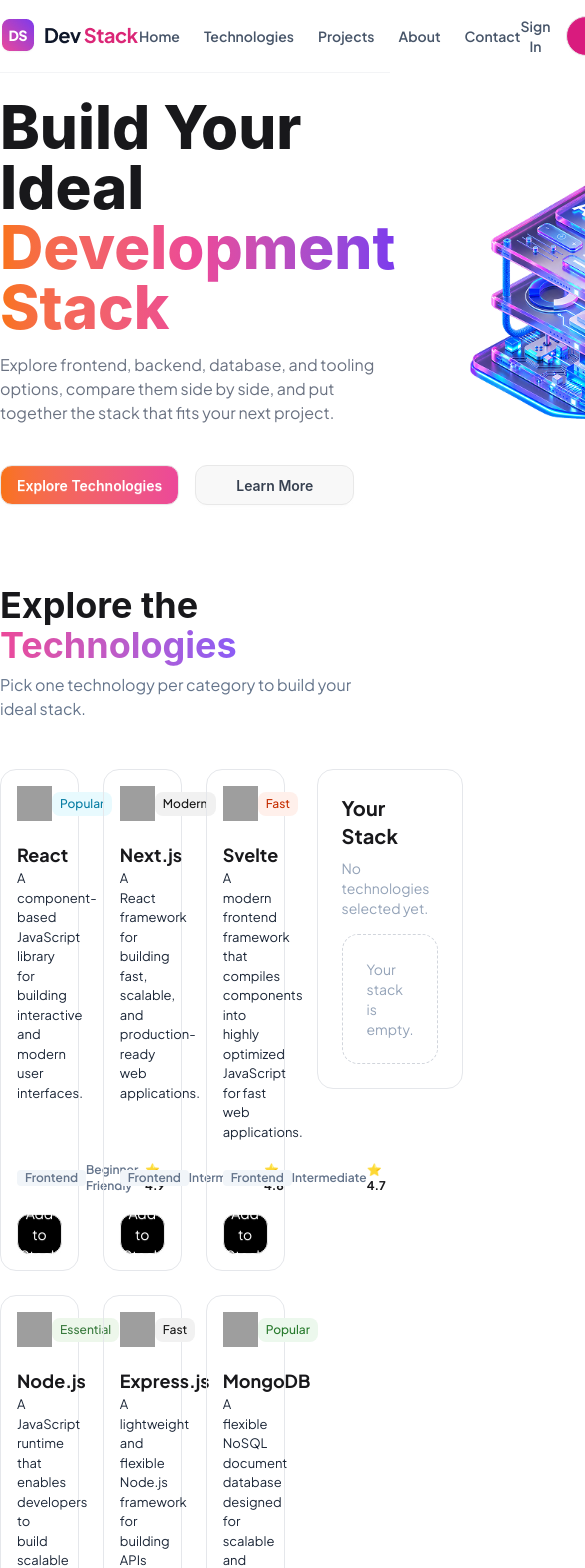
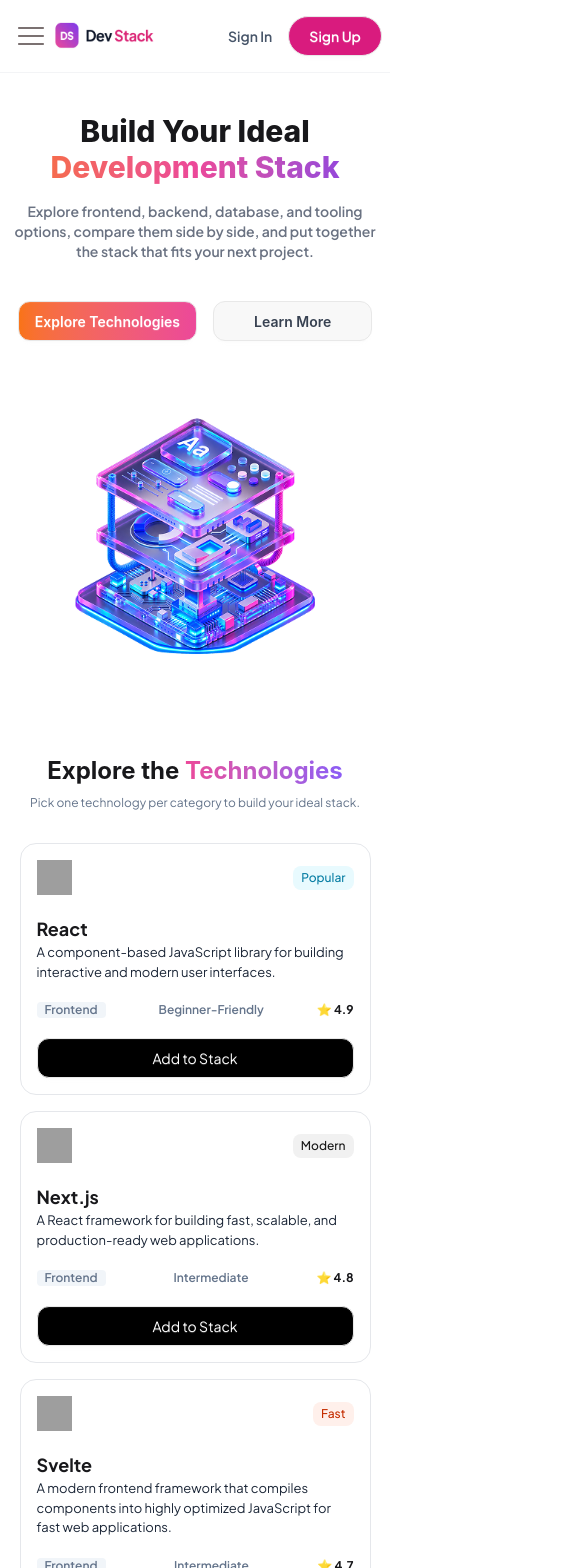
Before and after one commit to CODERRAHIMA/A5-Dev-Stack, a React (Vite) app: page / in a window 390 px wide. Shown: the top 1568 px of the page, 585 px wide, since content can reach past the window. Built offline with nearby package versions, Linux system fonts and the light colour scheme; grey boxes are pictures that could not be loaded.

Commit message:
fixed the UI

```diff
--- a/src/App.tsx
+++ b/src/App.tsx
@@ -1,20 +1,19 @@
-import { Suspense } from 'react';
-import './App.css'
-import Banner from './components/Banner';
-import Nav from './components/Nav';
-import Technologies from './components/technologies/Technologies';
-import type { ITechnologies } from './types/Type';
-import Footer from './components/Footer';
-import { ToastContainer } from 'react-toastify';
+import { Suspense } from "react";
+import "./App.css";
+import Banner from "./components/Banner";
+import Nav from "./components/Nav";
+import Technologies from "./components/technologies/Technologies";
+import type { ITechnologies } from "./types/Type";
+import Footer from "./components/Footer";
+import { ToastContainer } from "react-toastify";
 
-const technologiesPromise = async():Promise<ITechnologies[]> => {
-  const response = await fetch('/data.json');
+const technologiesPromise = async (): Promise<ITechnologies[]> => {
+  const response = await fetch("/data.json");
   const data = await response.json();
   return data;
-}
+};
 
 function App() {
-
   return (
     <>
       <Nav />
@@ -24,9 +23,9 @@ function App() {
       </Suspense>
       <Footer />
 
-      <ToastContainer />
+      <ToastContainer position="bottom-right" className="max-w-[90%]"/>
     </>
-  )
+  );
 }
 
 export default App;
--- a/src/components/Banner.tsx
+++ b/src/components/Banner.tsx
@@ -2,20 +2,20 @@ import BannerImg from "../assets/banner-stack.png";
 
 const Banner = () => {
   return (
-    <div className="flex justify-around items-center max-w-7xl mx-auto mt-6 pb-4">
+    <div className="flex flex-col md:flex-row justify-around items-center max-w-7xl mx-auto mt-10 md:mt-6 pb-4">
       {/* left */}
       <div className="space-y-4">
-        <h1 className="text-6xl font-extrabold">
+        <h1 className="text-3xl md:text-4xl lg:text-5xl xl:text-6xl text-center md:text-left font-extrabold">
           Build Your Ideal
           <span className="block bg-linear-to-r from-[#F97316] via-[#EC4899] to-[#7C3AED] bg-clip-text text-transparent">
             Development Stack
           </span>
         </h1>
-        <p className="text-gray-500 text-md max-w-lg font-jakarta">
+        <p className="text-gray-500 text-sm md:text-base text-center md:text-left max-w-sm md:max-w-lg font-semibold md:font-medium font-jakarta">
           Explore frontend, backend, database, and tooling options, compare them
           side by side, and put together the stack that fits your next project.
         </p>
-        <div className="flex gap-4 mt-10">
+        <div className="flex justify-center md:justify-start gap-4 mt-10">
           <button className="btn bg-linear-to-r from-[#F97316] to-[#EC4899] text-white rounded-xl">Explore Technologies</button>
           <button className="btn rounded-xl px-10 text-[#374151]">Learn More</button>
         </div>
--- a/src/components/Footer.tsx
+++ b/src/components/Footer.tsx
@@ -2,28 +2,30 @@ import Logo from "../assets/logo-text.png";
 
 const Footer = () => {
   return (
-    <div className="border-t border-gray-100 mt-18">
+    <div className="border-t border-gray-100 mt-8 md:mt-18">
       <div className="py-18 grid grid-cols-5 justify-between gap-2 max-w-7xl mx-auto font-jakarta">
-        <div className="col-span-2 flex flex-col gap-2">
+        <div className="col-span-5 md:col-span-2 flex flex-col items-center md:items-start gap-2">
           <img src={Logo} alt="Logo" className="w-30 h-8" />
-          <p className="text-sm leading-relaxed max-w-md text-gray-500">
+          <p className="text-sm text-center md:text-left max-w-sm md:max-w-md text-gray-500">
             Curated tools, technologies, and resources for developers building
             modern software.
           </p>
-          <ul className="flex gap-4 text-sm font-semibold text-gray-600 mt-4">
+          <ul className="flex flex-wrap items-center gap-4 md:gap-2 text-sm font-semibold text-gray-600 mt-4">
             <li>
               <a href="#">GitHub</a>
             </li>
-            <li>
+            <li className="flex items-center gap-2">
+              <span className="text-gray-500 md:hidden">•</span>
               <a href="#">Twitter</a>
             </li>
-            <li>
+            <li className="flex items-center gap-2">
+              <span className="text-gray-500 md:hidden">•</span>
               <a href="#">LinkedIn</a>
             </li>
           </ul>
         </div>
 
-        <div>
+        <div className="hidden md:block">
           <h2 className="text-[#0F172A] text-xs font-bold">PRODUCT</h2>
           <ul className="flex flex-col gap-3 font-medium text-xs text-gray-600 mt-4">
             <li><a href="#">Home</a></li>
@@ -32,7 +34,7 @@ const Footer = () => {
           </ul>
         </div>
 
-        <div>
+        <div className="hidden md:block">
           <h2 className="text-[#0F172A] text-xs font-bold">COMPANY</h2>
           <ul className="flex flex-col gap-3 font-medium text-xs text-gray-600 mt-4">
             <li><a href="#">About</a></li>
@@ -41,7 +43,7 @@ const Footer = () => {
           </ul>
         </div>
 
-        <div>
+        <div className="hidden md:block">
           <h2 className="text-[#0F172A] text-xs font-bold">LEGAL</h2>
           <ul className="flex flex-col gap-3 font-medium text-xs text-gray-600 mt-4">
             <li><a href="#">Privacy Policy</a></li>
@@ -50,9 +52,9 @@ const Footer = () => {
         </div>
       </div>
 
-      <div className="flex justify-between py-8 text-sm text-[#94A3B8] max-w-7xl mx-auto border-t-2 border-gray-100">
+      <div className="flex justify-between px-4 md:px-0 py-4 md:py-8 mb-6 md:mb-0 text-xs md:text-sm text-[#94A3B8] max-w-7xl mx-auto border-t-2 border-gray-100">
         <p>&copy; 2026 Dev Stack. All rights reserved.</p>
-        <div className="flex gap-4">
+        <div className="flex gap-2 md:gap-4">
           <p><a href="#">Privacy</a></p>
           <p><a href="#">Terms</a></p>
         </div>
--- a/src/components/Nav.tsx
+++ b/src/components/Nav.tsx
@@ -1,3 +1,4 @@
+import { RxHamburgerMenu } from "react-icons/rx";
 import Logo from "../assets/logo-text.png";
 
 const navItems = ["Home", "Technologies", "Projects", "About", "Contact"];
@@ -6,15 +7,42 @@ const Nav = () => {
   return (
     <div className="sticky top-0 z-50 bg-white border-b border-gray-100 font-jakarta text-sm">
       <div className="flex justify-between items-center max-w-7xl mx-auto py-4 ">
-        <img src={Logo} alt="brand-logo" />
+        <div className="flex items-center gap-2">
+          {/* Mobile dropdown */}
+          <div className="flex-none dropdown dropdown-end md:hidden">
+            <div
+              tabIndex={0}
+              role="button"
+              className="text-3xl text-[#7B7171] pl-4 cursor-pointer focus:outline-none"
+            >
+              <RxHamburgerMenu />
+            </div>
+            <ul
+              tabIndex={0}
+              className="dropdown-content menu absolute left-2 top-full mt-2 w-52 rounded-box bg-pink-50 p-4 shadow-xl border border-base-200 text-[#475569] font-semibold gap-2"
+            >
+              {navItems.map((item, idx) => (
+                <li key={idx}>
+                  <a href="#">{item}</a>
+                </li>
+              ))}
+            </ul>
+          </div>
 
-        <ul className="flex justify-center gap-6 text-[#475569] font-semibold">
+          <img src={Logo} alt="brand-logo" className="w-25 md:w-fit h-7 md:h-fit"/>
+        </div>
+
+        {/* desktop */}
+        <ul className="hidden md:flex justify-center gap-6 text-[#475569] font-semibold">
           {navItems.map((item, idx) => (
-            <li key={idx} className="cursor-pointer hover:text-[#D91B7E]">{item}</li>
+            <li key={idx} className="hover:text-[#D91B7E]">
+              <a href="#">{item}</a>
+            </li>
           ))}
         </ul>
 
-        <div className="flex gap-4">
+        {/* signup and signin */}
+        <div className="flex gap-4 mr-2 md:mr-0">
           <button className="text-[#475569] font-semibold cursor-pointer hover:text-[#D91B7E]">
             Sign In
           </button>
--- a/src/components/technologies/SelectedStack.tsx
+++ b/src/components/technologies/SelectedStack.tsx
@@ -15,13 +15,13 @@ const SelectedStack = ({
 
   const handleRemoveAll = () => {
     setSelectedStack([]);
-    toast.info("All Stacks are removed Successfully!", {position: "bottom-right"});
+    toast.info("All Stacks are removed Successfully!");
   };
 
   if (selectedStack.length === 0) {
     return (
-      <div>
-        <div className="border border-gray-200 p-6 rounded-2xl space-y-2 font-jakarta">
+      <div className="flex justify-center md:justify-start items-center md:items-start">
+        <div className="w-[90%] md:w-full border border-gray-200 p-6 rounded-2xl space-y-2 font-jakarta">
           <h2 className="font-bold text-xl">Your Stack</h2>
           <p className="text-[#94A3B8] text-sm">
             No technologies selected yet.
@@ -34,8 +34,8 @@ const SelectedStack = ({
     );
   }
   return (
-    <div>
-      <div className="border border-gray-200 p-6 rounded-2xl space-y-2 font-jakarta">
+    <div className="flex justify-center md:justify-start items-center md:items-start">
+      <div className="w-[90%] md:w-full border border-gray-200 p-6 rounded-2xl space-y-2 font-jakarta">
         <h2 className="font-bold text-xl">Your Stack</h2>
         <p className="text-[#94A3B8] text-sm">
           {selectedStack.length} Technology Selected
--- a/src/components/technologies/SelectedStackCard.tsx
+++ b/src/components/technologies/SelectedStackCard.tsx
@@ -14,7 +14,7 @@ const SelectedStackCard = ({technology, selectedStack, setSelectedStack}: ISelec
     const handleRemoveStack = (technology: ITechnologies) => {
         const updatedStack = selectedStack.filter((stack) => stack.name !== technology.name);
         setSelectedStack(updatedStack);
-        toast.info(`${technology.name} removed Successfully!`, {position: "bottom-right"});
+        toast.info(`${technology.name} removed Successfully!`);
     }
     return (
         <div className="flex justify-between items-center border border-gray-300 p-3 rounded-2xl">
--- a/src/components/technologies/Technologies.tsx
+++ b/src/components/technologies/Technologies.tsx
@@ -13,14 +13,14 @@ const Technologies = ({
   const [selectedStack, setSelectedStack] = useState<ITechnologies[]>([]);
 
   return (
-    <div className="max-w-7xl mx-auto space-y-2 mt-16">
-        <h1 className="text-4xl font-bold">Explore the <span className="bg-linear-to-r from-[#EC4899] to-[#8B5CF6] bg-clip-text text-transparent">Technologies</span></h1>
-        <p className="text-[#64748B] font-jakarta">Pick one technology per category to build your ideal stack.</p>
+    <div className="max-w-7xl mx-auto space-y-2 mt-2 md:mt-16">
+        <h1 className="text-2xl md:text-4xl text-center md:text-left font-bold">Explore the <span className="bg-linear-to-r from-[#EC4899] to-[#8B5CF6] bg-clip-text text-transparent">Technologies</span></h1>
+        <p className="text-[#64748B] text-xs md:text-base text-center md:text-left font-jakarta">Pick one technology per category to build your ideal stack.</p>
 
-        <div className="grid grid-cols-12 gap-8 mt-12">
+        <div className="grid grid-cols-1 md:grid-cols-12 gap-6 lg:gap-8 mt-8 md:mt-12">
             {/* left */}
-            <div className="grid col-span-9">
-                <div className="grid grid-cols-3 gap-6">
+            <div className="grid col-span-12 md:col-span-9">
+                <div className="grid grid-cols-1 sm:grid-cols-2 lg:grid-cols-3 gap-4 sm:gap-5 lg:gap-6 justify-items-center">
                     {technologies.map((technology: ITechnologies, idx: number) => (
                         <TechnologiesCard key={idx} technology={technology} selectedStack={selectedStack} setSelectedStack={setSelectedStack} />
                     ))}
@@ -28,7 +28,7 @@ const Technologies = ({
             </div>
 
             {/* right */}
-            <div className="grid col-span-3">
+            <div className="grid col-span-12 md:col-span-3">
                 <SelectedStack selectedStack={selectedStack} setSelectedStack={setSelectedStack} />
             </div>
         </div>
--- a/src/components/technologies/TechnologiesCard.tsx
+++ b/src/components/technologies/TechnologiesCard.tsx
@@ -14,11 +14,11 @@ const TechnologiesCard = ({technology, selectedStack, setSelectedStack}: ITechno
 
     const handleSelectedStack = () => {
         setSelectedStack((stack) => [...stack, technology]);
-        toast.success(`${technology.name} added Successfully!`, {position: "bottom-right"});
+        toast.success(`${technology.name} added Successfully!`);
     };
 
     return (
-            <div className={`flex flex-col h-full space-y-5 rounded-2xl p-4 font-jakarta
+            <div className={`flex flex-col h-full w-[90%] md:w-full space-y-5 rounded-2xl p-4 font-jakarta
                 ${isSelected? "border-2 border-pink-400" : "border border-gray-200 transition-all duration-300 ease-in-out hover:-translate-y-1 hover:shadow-lg hover:border-gray-200"}`}>
                 <div className="flex justify-between items-center">
                     <img src={technology.icon} alt={technology.name} className="w-8.75 h-8.75"/>
```
